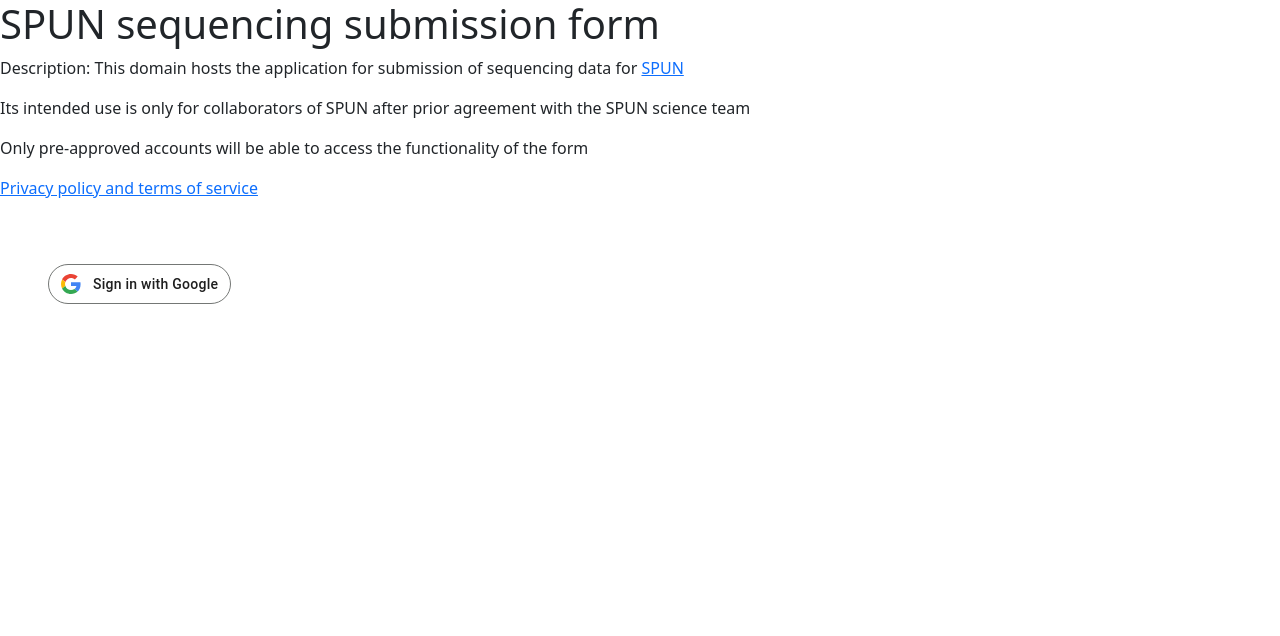
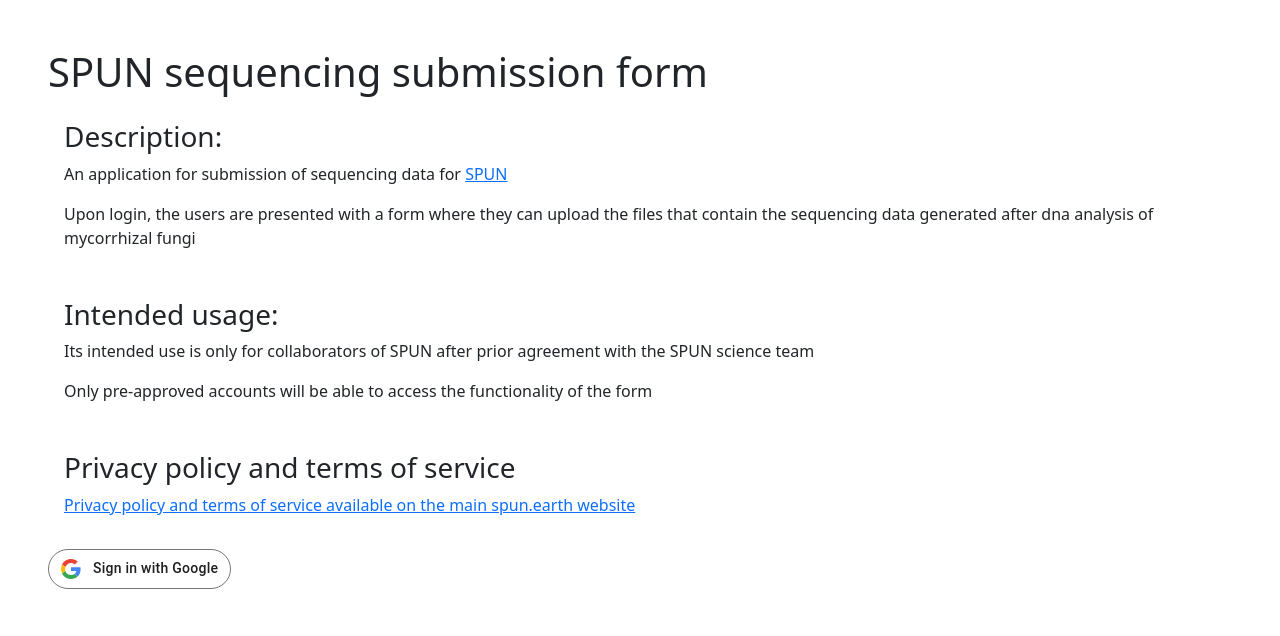
Before and after one commit to SocietyProtectionUndergroundNetworks/sequencing-submission-form, a Flask app: page / in a window 1280 px wide. Shown: the top 636 px of the page. Run offline with Flask 3, Linux system fonts and the light colour scheme.

Commit message:
Updated public homepage

```diff
--- a/templates/public_homepage.html
+++ b/templates/public_homepage.html
@@ -7,14 +7,42 @@
     <title>SPUN sequencing submission form</title>
 </head>
 <body>
+  <div class="content" style="padding: 3rem;">
     <h1>SPUN sequencing submission form</h1>
     <div>
-    <p>Description: This domain hosts the application for submission of sequencing data for <a href="https://spun.earth">SPUN</a></p>
-    <p>Its intended use is only for collaborators of SPUN after prior agreement with the SPUN science team</p>
-    <p>Only pre-approved accounts will be able to access the functionality of the form</p>
-    <p><a href="https://www.spun.earth/privacy-policy">Privacy policy and terms of service</a></p>
+      <div class="p-3">
+        <h3>Description:</h3>
+        <p>
+          An application for submission of sequencing data
+          for <a href="https://spun.earth">SPUN</a>
+        </p>
+        <p>
+          Upon login, the users are presented with a form where they
+          can upload the files that contain the sequencing data
+          generated after dna analysis of mycorrhizal fungi
+        </p>
       </div>
-  <div style="padding: 3rem;">
+      <div class="p-3">
+        <h3>Intended usage:</h3>
+        <p>
+          Its intended use is only for collaborators of SPUN
+          after prior agreement with the SPUN science team
+        </p>
+        <p>
+          Only pre-approved accounts will be able to access
+          the functionality of the form
+        </p>
+      </div>
+      <div class="p-3">
+        <h3>Privacy policy and terms of service</h3>
+        <p>
+          <a href="https://www.spun.earth/privacy-policy">
+            Privacy policy and terms of service available on the main spun.earth website
+          </a>
+        </p>
+      </div>
+    </div>
+    <div>
       <a href="/login">
         <button class="gsi-material-button">
           <div class="gsi-material-button-state"></div>
@@ -34,5 +62,6 @@
         </button>
       </a>
     </div>
+  </div>
 </body>
 </html>
```
Lines whose indentation alone changed are shown as unchanged.
